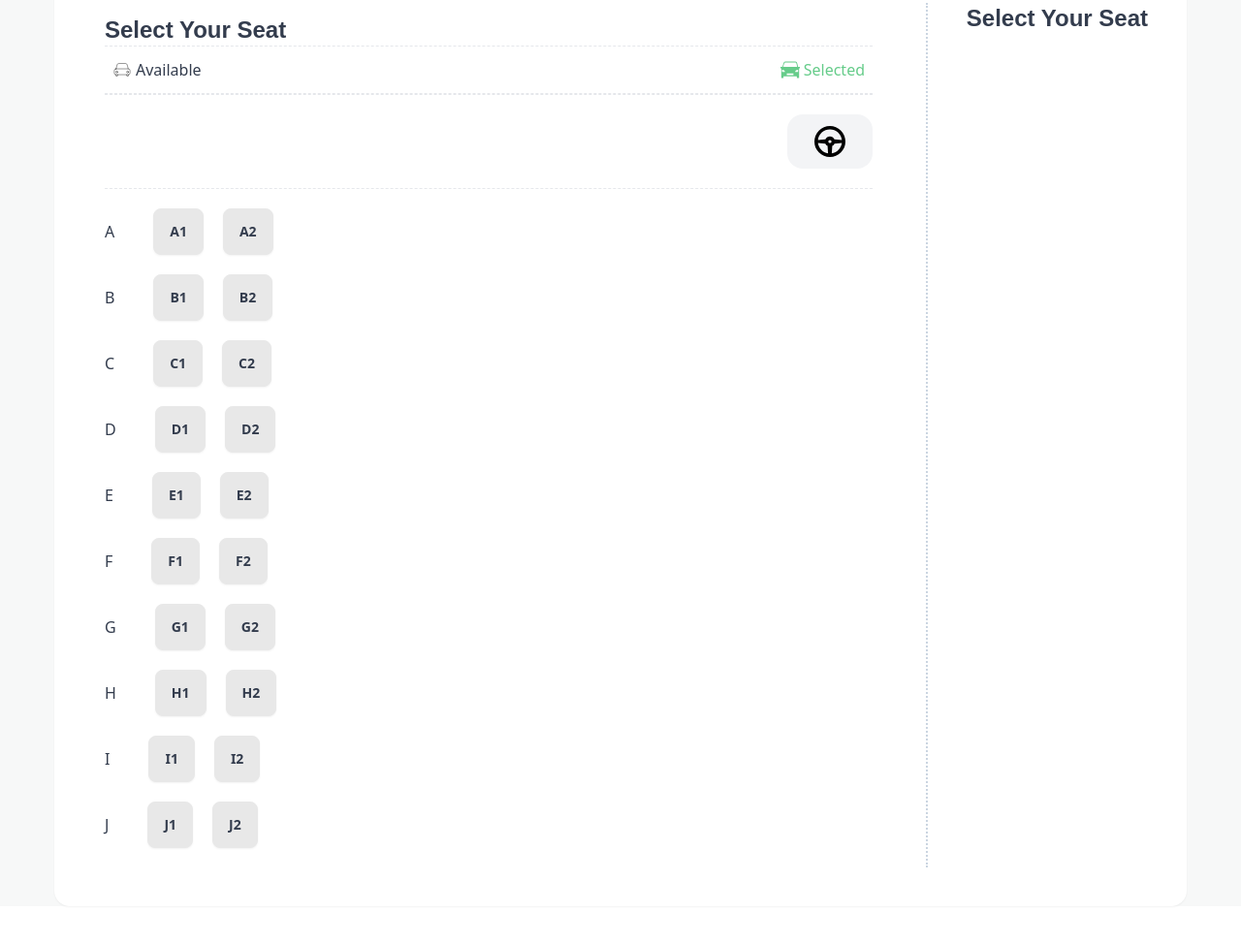
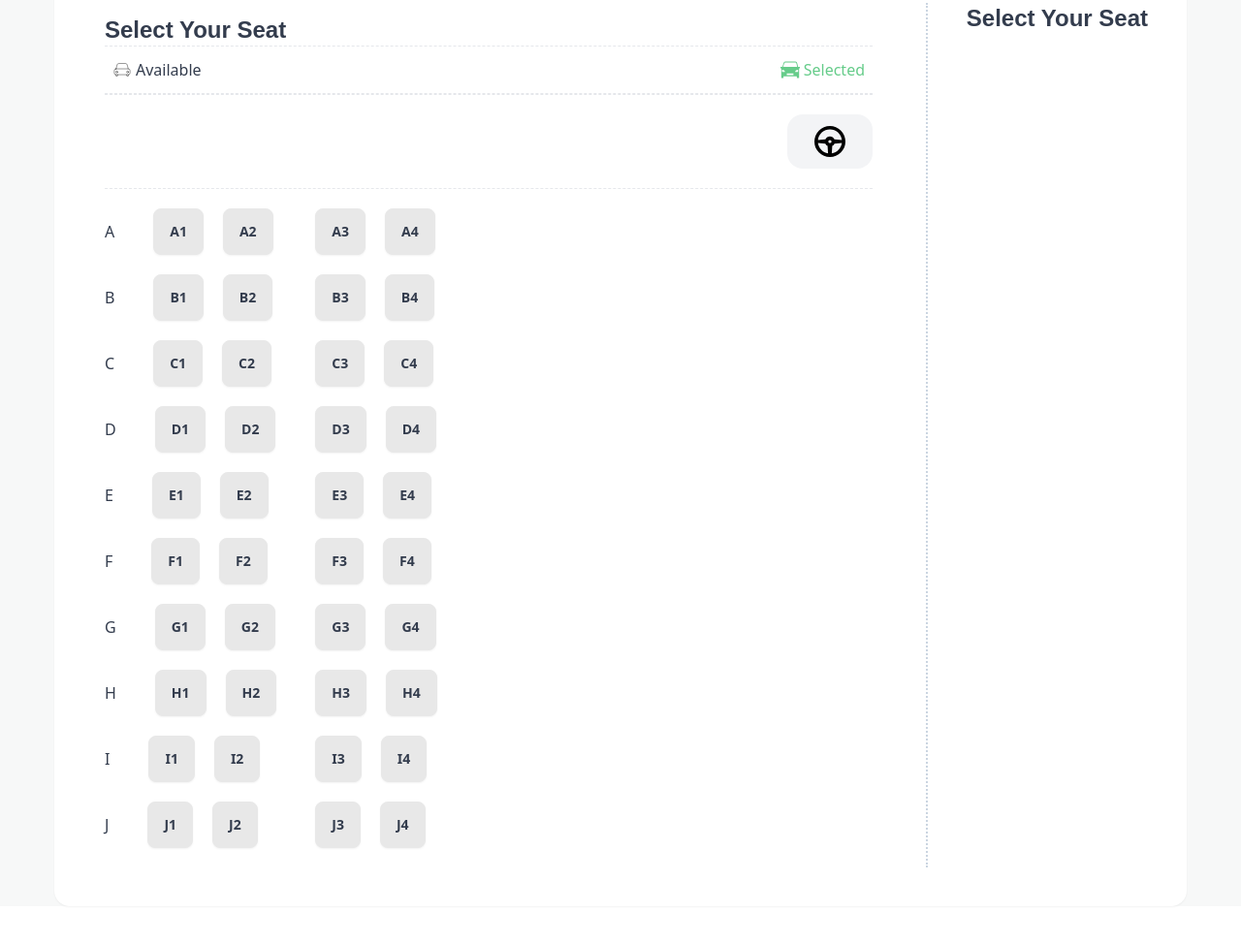
Before and after one commit to jharnakhatun2/bus-ticket-booking, a website: page src/index.html in a window 1280 px wide. Shown: the part 2065-3039 px from the top of the page at 97% size. Drawn offline with Linux system fonts and the light colour scheme.

Commit message:
right side seat crated

```diff
--- a/src/index.html
+++ b/src/index.html
@@ -457,8 +457,8 @@
 
           </div>
           <!-- Seat Number -->
-           <div id="seat-number">
-            <div class="left-seat">
+           <div id="seat-number" class="flex items-center gap-10">
+            <div class="left-seat ">
               <div class="flex items-center gap-5 my-5">
                 <span class="mr-5">A</span>
                 <button class="btn">A1</button>
@@ -509,9 +509,49 @@
                 <button class="btn">J1</button>
                 <button class="btn">J2</button>
               </div>
-
             </div>
-            <div class="right-seat"></div>
+            <div class="right-seat">
+              <div class="flex items-center gap-5 my-5">
+                <button class="btn">A3</button>
+                <button class="btn">A4</button>
+              </div>
+              <div class="flex items-center gap-5 my-5">
+                <button class="btn">B3</button>
+                <button class="btn">B4</button>
+              </div>
+              <div class="flex items-center gap-5 my-5">
+                <button class="btn">C3</button>
+                <button class="btn">C4</button>
+              </div>
+              <div class="flex items-center gap-5 my-5">
+                <button class="btn">D3</button>
+                <button class="btn">D4</button>
+              </div>
+              <div class="flex items-center gap-5 my-5">
+                <button class="btn">E3</button>
+                <button class="btn">E4</button>
+              </div>
+              <div class="flex items-center gap-5 my-5">
+                <button class="btn">F3</button>
+                <button class="btn">F4</button>
+              </div>
+              <div class="flex items-center gap-5 my-5">
+                <button class="btn">G3</button>
+                <button class="btn">G4</button>
+              </div>
+              <div class="flex items-center gap-5 my-5">
+                <button class="btn">H3</button>
+                <button class="btn">H4</button>
+              </div>
+              <div class="flex items-center gap-5 my-5">
+                <button class="btn">I3</button>
+                <button class="btn">I4</button>
+              </div>
+              <div class="flex items-center gap-5 my-5">
+                <button class="btn">J3</button>
+                <button class="btn">J4</button>
+              </div>
+            </div>
             </div>
            </div>
 
```
Also changed, not shown: src/style.css.
